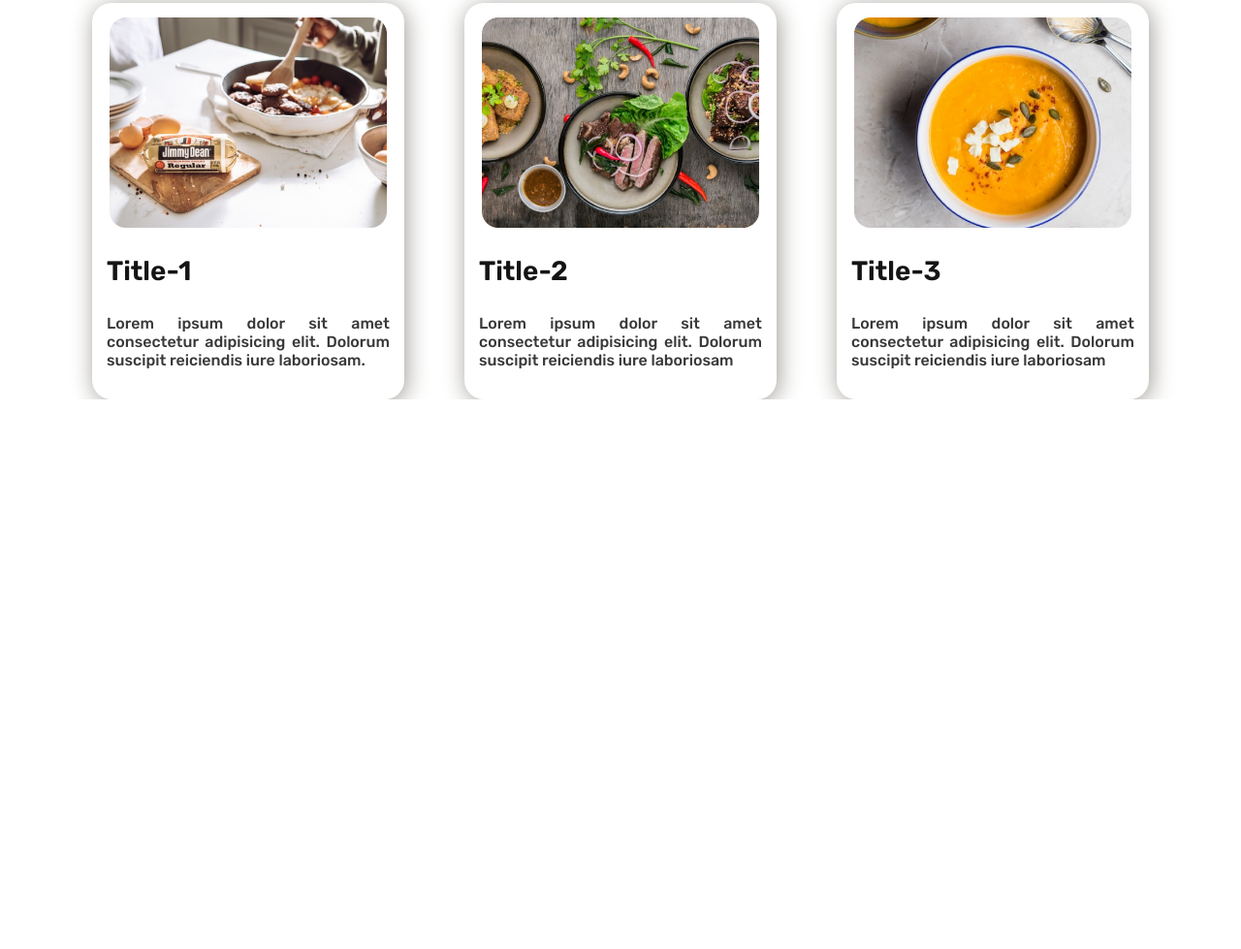
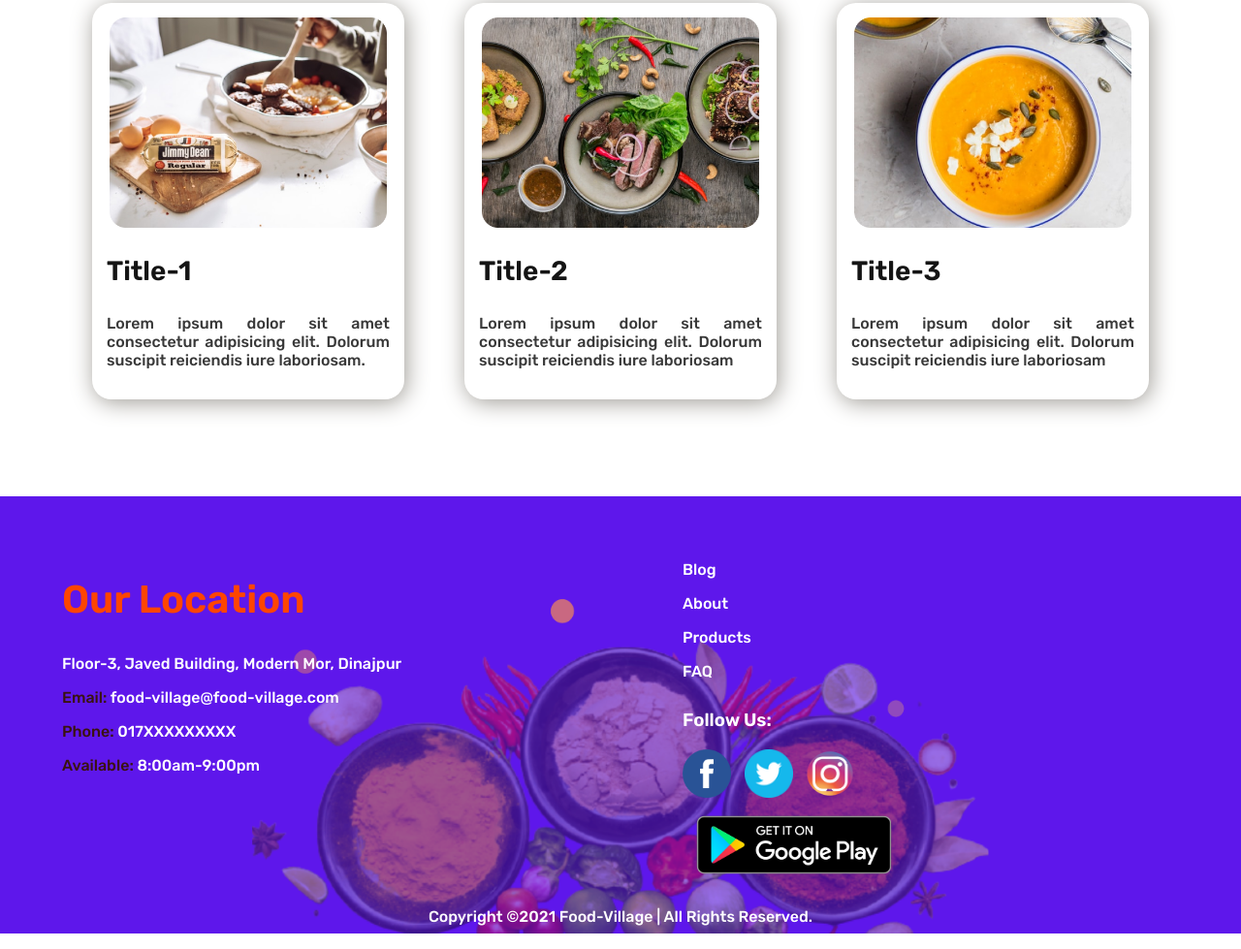
Before and after one commit to Arif-Hossain-ProHero/food-village, a plain HTML site: page index.html in a window 1280 px wide. Shown: the part 1548-2527 px from the top of the page at 97% size. Before the commit the page ends 1960 px from the top, so only its background shows below. Drawn offline with Linux system fonts and the light colour scheme.

Commit message:
footer section added and customized

```diff
--- a/index.html
+++ b/index.html
@@ -32,7 +32,7 @@
                 <h1><span class="tomato-color">Skip</span> The Diet,</h1>
                 <h1>Just Eat Healthy</h1>
                 <h1>With <span class="tomato-color">Food Village</span></h1>
-                <p>Lorem, ipsum dolor sit amet consectetur adipisicing elit. Voluptatem accusamus odit asperiores veniam suscipit debitis sapiente, maxime perspiciatis nihil dolorem, commodi, dolores quis eum quae consequuntur aliquid cupiditate in optio.</p>
+                <p id="intro">Lorem, ipsum dolor sit amet consectetur adipisicing elit. Voluptatem accusamus odit asperiores veniam suscipit debitis sapiente, maxime perspiciatis nihil dolorem, commodi, dolores quis eum quae consequuntur aliquid cupiditate in optio.</p>
                 <a href="#" class="btn">Order Now</a>
             </div>
             <div class="half-width">
@@ -51,12 +51,12 @@
         </div>
     </section>
     <!-- Recipe Section  -->
-    <section>
+    <section class="recipe-container">
         <div class="recipe-heading">
-            <h2>Recipies I Provide</h2>
+            <h2>Recipes I Provide</h2>
             <p>Lorem ipsum dolor sit amet consectetur adipisicing elit. Amet voluptates id sit natus eaque? Quibusdam aperiam necessitatibus nam qui maxime ab vero, illo deleniti eum?</p>
         </div>
-        <div class="flexible-container recipies">
+        <div class="flexible-container recipes">
             <div  class="recipe">
                 <img src="images/recipe1.jpg" alt="recipe1">
                 <h3>Title-1</h3>
@@ -74,5 +74,36 @@
             </div>
         </div>
     </section>
+    <!-- Footer section  -->
+    <footer>
+        <div class="flexible-container">
+            <div class="half-width address-section">
+                <h2>Our Location</h2>
+                <p>Floor-3, Javed Building, Modern Mor, Dinajpur</p>
+                <p><span class="blakish-color">Email:</span> food-village@food-village.com</p>
+                <p><span class="blakish-color">Phone:</span> 017XXXXXXXXX</p>
+                <p><span class="blakish-color">Available:</span> 8:00am-9:00pm</p>
+            </div>
+            <div class="half-width">
+                <div class="footer-link">
+                    <a href="#">Blog</a>
+                    <a href="#">About</a>
+                    <a href="#">Products</a>
+                    <a href="#">FAQ</a>
+                </div>
+                <div class="social-link">
+                    <h3>Follow Us:</h3>
+                    <a href=""><img src="images/round-fac.png" alt=""></a>
+                    <a href=""><img src="images/twitter56x48.png" alt=""></a>
+                    <a href=""><img src="images/rounded-inst.png" alt=""></a>
+                </div>
+                <div class="play-store">
+                    <a href=""><img src="images/play-store.png" alt=""></a>
+                </div>
+            </div>
+        </div>
+
+    <p class="copyright">Copyright &copy2021 Food-Village | All Rights Reserved. </p>
+    </footer>
 </body>
 </html>
--- a/style.css
+++ b/style.css
@@ -18,7 +18,7 @@ h2 {
   color: rgb(255, 48, 11);
 }
 .head-section {
-  background-image: url(images/top-bg2.png);
+  background-image: url(images/top-bg3.png);
   background-repeat: no-repeat;
 }
 .flexible-container {
@@ -45,9 +45,9 @@ h2 {
   color: white;
   box-shadow: 2px 3px 10px orange;
 }
-.half-width p {
+#intro {
   margin-bottom: 50px;
-  color: rgb(56, 56, 56);
+  color: rgb(37, 37, 37);
   line-height: 25px;
 }
 
@@ -102,7 +102,10 @@ ul a {
   margin-bottom: 100px;
 }
 /* Recipe  */
-.recipies {
+.recipe-container {
+  margin-bottom: 100px;
+}
+.recipes {
   margin: 0 5% 0 5%;
 }
 .recipe {
@@ -133,7 +136,6 @@ ul a {
 .recipe-heading h2 {
   text-align: center;
   padding: 30px 0;
-  color: ;
 }
 .recipe-heading p {
   margin: auto;
@@ -142,3 +144,41 @@ ul a {
   font-size: 18px;
   color: rgb(56, 56, 56);
 }
+
+/* Footer section  */
+
+footer {
+  background-image: url(images/footer-bg.png);
+  background-size: cover;
+  background-repeat: no-repeat;
+  color: white;
+  padding-top: 50px;
+}
+.social-link img {
+  width: 50px;
+  height: 50px;
+  margin-right: 10px;
+}
+.play-store {
+  width: 50%;
+}
+.footer-link {
+  margin-bottom: 30px;
+}
+.footer-link a {
+  display: block;
+  text-decoration: none;
+  color: white;
+  padding-top: 16px;
+  width: 50px;
+}
+.blakish-color {
+  color: rgb(58 19 13);
+}
+.address-section > h2 {
+  color: orangered;
+}
+.copyright {
+  text-align: center;
+  padding-bottom: 8px;
+}
```
Also changed, not shown: images/food-eating-girl.png (deleted), images/footer-bg.png (added), images/play-store.png (added), images/round-fac.png (added), images/rounded-inst.png (added), images/top-bg.png (deleted), images/top-bg2.png (deleted), images/top-bg3.png (added), images/twitter56x48.png (added).
